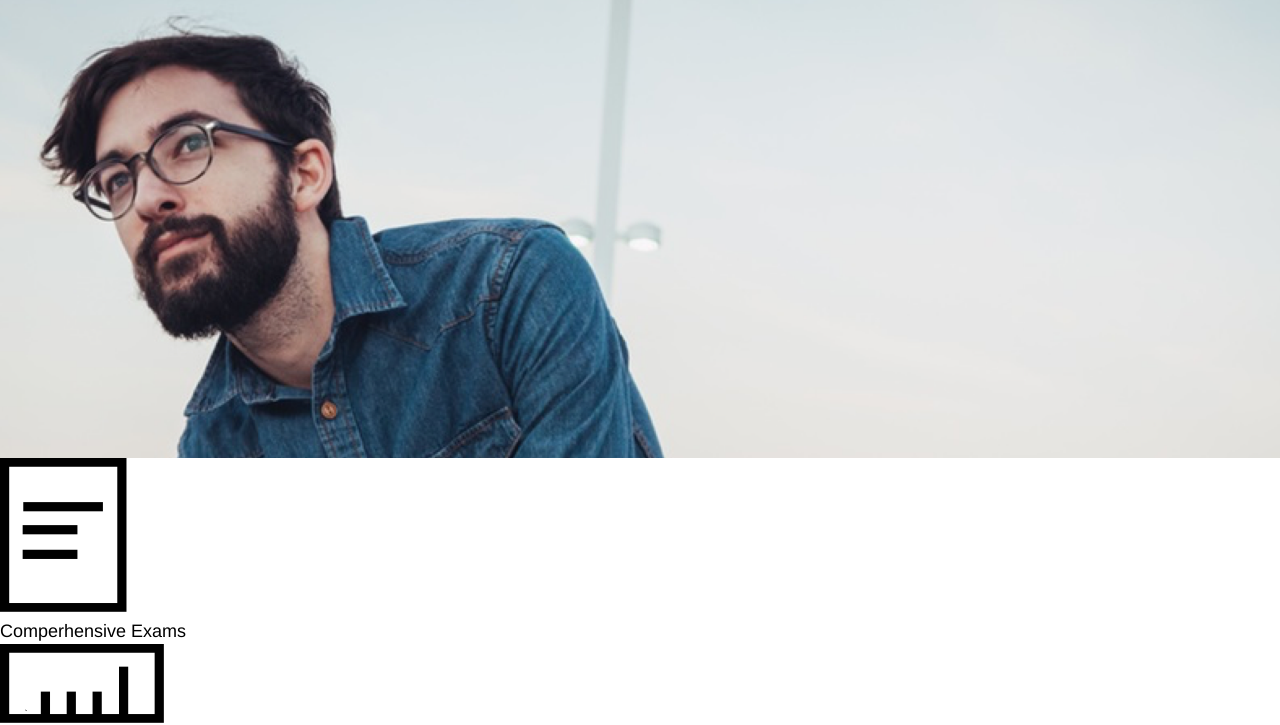
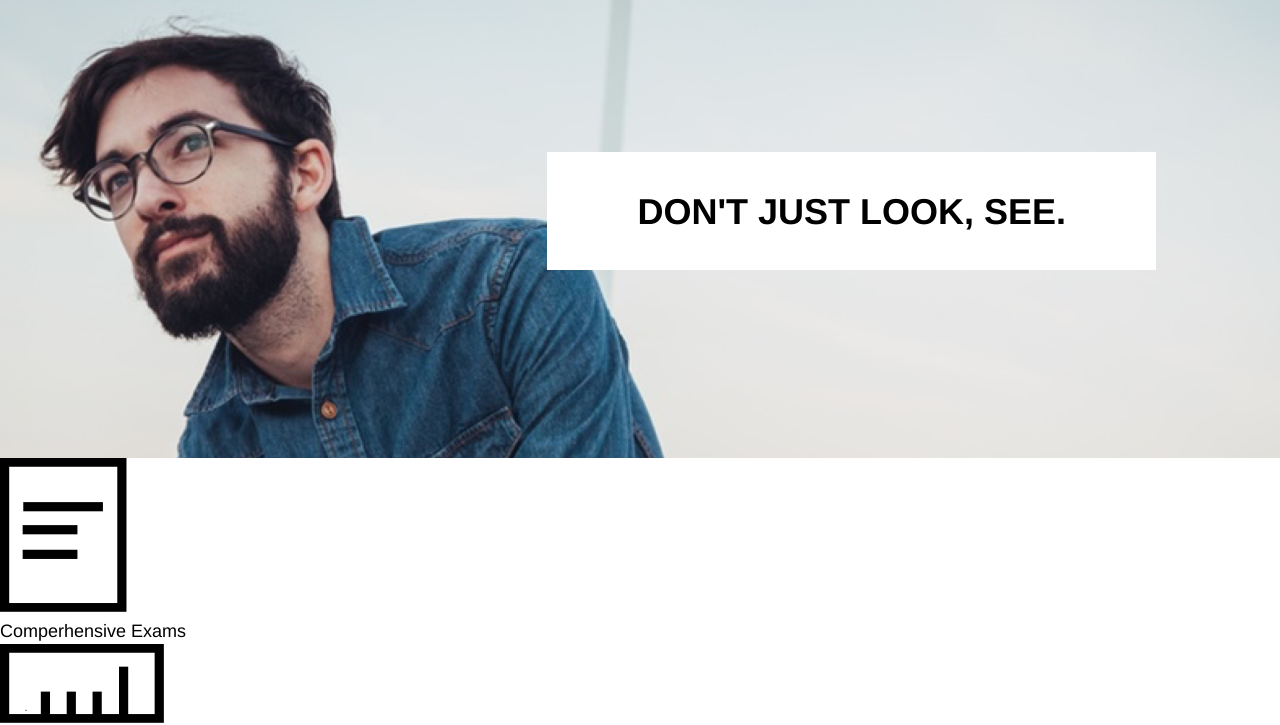
Before and after one commit to MikeTelesca/optics, a plain HTML site: page index.html in a window 1280 px wide. Shown: the part 100-825 px from the top of the page. Drawn offline with Linux system fonts and the light colour scheme.

Commit message:
FLEX FOR MAIN BANNER

```diff
--- a/index.html
+++ b/index.html
@@ -10,6 +10,7 @@
   <!---HEADER SECTION--->
   <header>
     <nav class="container">
+
       <div>
         <img src="./resources/images/logo-white.png">
         <span>Tortoiseshell Optics</span>
@@ -25,7 +26,7 @@
         </ul>
       </div>
     </nav>
-    <div class="flex-container">
+    <div class="flex container">
       <div class="main-banner">
         <h1> DON'T JUST LOOK, SEE. </h1>
       </div>
--- a/resources/css/styles.css
+++ b/resources/css/styles.css
@@ -62,3 +62,26 @@ ul li {
 .mobile-nav {
   display: none;
 }
+
+header .flex {
+  justify-content: flex-end;
+}
+
+.flex {
+  display: flex;
+}
+
+.main-banner {
+background-color: white;
+padding: 0.75rem 5rem;
+display: inline-block;
+margin-top: 10rem;
+margin-right: -2rem;
+line-height: 2.4rem;
+}
+
+h1 {
+  font-size: 2rem;
+  font-weight: bold;
+  margin: .67em 0;
+}
```
